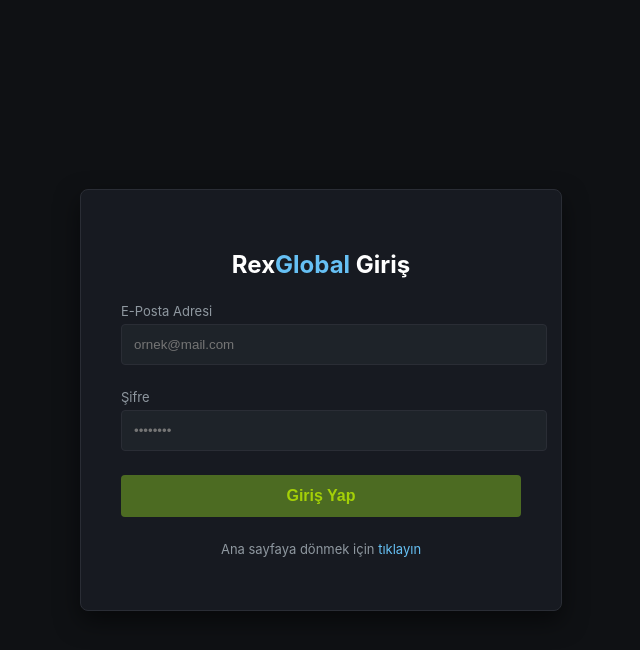
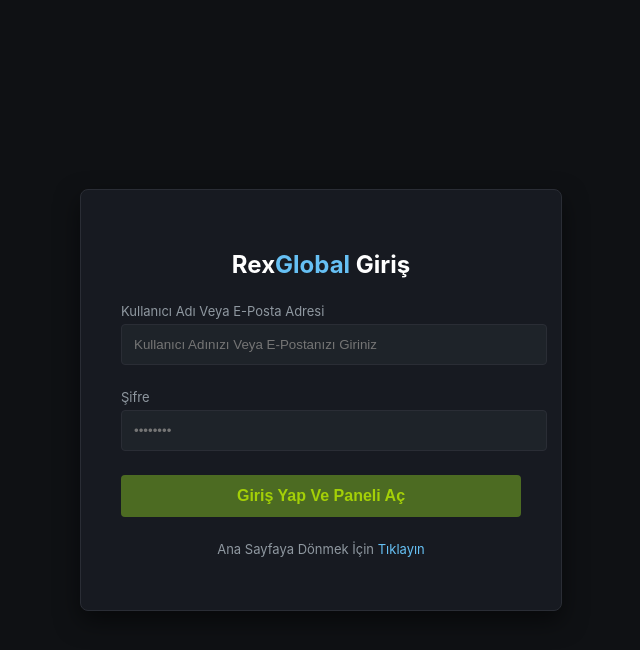
Before and after one commit to yetenozkan4/RexGlobal, a Flask app: page /login in a window 1280 px wide. Shown: the top 650 px of the page, without its empty margins (319-959 px from the left). Run offline with Flask 3, Linux system fonts and the light colour scheme.

Commit message:
Update login.html

```diff
--- a/templates/login.html
+++ b/templates/login.html
@@ -69,17 +69,17 @@
         <form method="POST" action="/login">
             <h2>Rex<span>Global</span> Giriş</h2>
 
-            <label>E-Posta Adresi</label>
-            <input type="email" name="email" placeholder="ornek@mail.com" required>
+            <label>Kullanıcı Adı Veya E-Posta Adresi</label>
+            <input type="text" name="email" placeholder="Kullanıcı Adınızı Veya E-Postanızı Giriniz" required>
 
             <label>Şifre</label>
             <input type="password" name="password" placeholder="••••••••" required>
 
-            <button type="submit">Giriş Yap</button>
+            <button type="submit">Giriş Yap Ve Paneli Aç</button>
         </form>
 
         <div class="footer-links">
-            <p>Ana sayfaya dönmek için <a href="/">tıklayın</a></p>
+            <p>Ana Sayfaya Dönmek İçin <a href="/">Tıklayın</a></p>
         </div>
     </div>
 </body>
```
